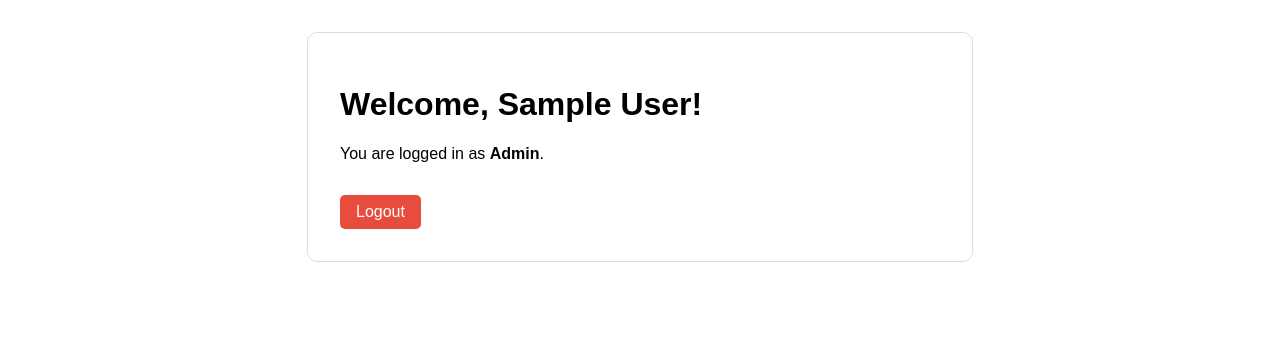
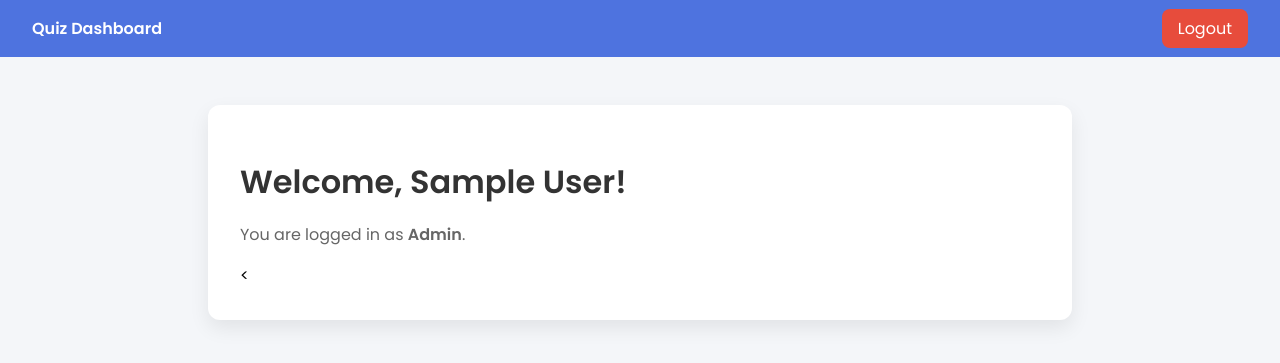
Before and after one commit to DEBAPALLAB/Eureka, a PHP site: page / in a window 1280 px wide. Shown: the top 363 px of the page. Run offline with PHP 8.4, Linux system fonts and the light colour scheme; the visitor is signed in with stand-in values (Sample User, id 1).

Commit message:
better ui

```diff
--- a/quiz-system/dashboard/index.php
+++ b/quiz-system/dashboard/index.php
@@ -1,13 +1,11 @@
 <?php
 session_start();
 
-// Redirect to login if not logged in
 if (!isset($_SESSION['user_id'])) {
     header("Location: ../views/login.html");
     exit;
 }
 
-// Get session values
 $name = htmlspecialchars($_SESSION['name']);
 $role = htmlspecialchars($_SESSION['role']);
 ?>
@@ -16,39 +14,63 @@ $role = htmlspecialchars($_SESSION['role']);
 <html lang="en">
 <head>
   <meta charset="UTF-8">
-    <title>Dashboard - Quiz System</title>
+  <title>Dashboard</title>
+  <link href="https://fonts.googleapis.com/css2?family=Poppins:wght@400;600&display=swap" rel="stylesheet">
   <style>
     body {
-            font-family: Arial, sans-serif;
-            margin: 2rem;
+      margin: 0;
+      background-color: #f4f6f9;
+      font-family: 'Poppins', sans-serif;
     }
-        .container {
-            max-width: 600px;
-            margin: auto;
-            padding: 2rem;
-            border: 1px solid #ddd;
-            border-radius: 10px;
+    .navbar {
+      background: #4e73df;
+      color: white;
+      padding: 1rem 2rem;
+      display: flex;
+      justify-content: space-between;
+      align-items: center;
     }
-        .logout-btn {
-            margin-top: 1rem;
-            display: inline-block;
-            padding: 8px 16px;
-            background-color: #e74c3c;
+    .navbar a {
       color: white;
       text-decoration: none;
-            border-radius: 5px;
+      font-weight: 500;
     }
-        .logout-btn:hover {
-            background-color: #c0392b;
+    .content {
+      max-width: 800px;
+      margin: 3rem auto;
+      padding: 2rem;
+      background: white;
+      border-radius: 12px;
+      box-shadow: 0 8px 20px rgba(0, 0, 0, 0.08);
+    }
+    h1 {
+      margin-bottom: 1rem;
+      color: #333;
+    }
+    p {
+      color: #666;
+    }
+    .btn-logout {
+      background: #e74c3c;
+      padding: 8px 16px;
+      border-radius: 8px;
+      text-decoration: none;
+      color: white;
+      font-weight: 500;
+    }
+    .btn-logout:hover {
+      background: #c0392b;
     }
   </style>
 </head>
 <body>
-<div class="container">
+
+  <div class="navbar">
+    <div><strong>Quiz Dashboard</strong></div>
+    <div><a href="../auth/logout.php" class="btn-logout">Logout</a></div>
+  </div>
+
+  <div class="content">
     <h1>Welcome, <?= $name ?>!</h1>
     <p>You are logged in as <strong><?= ucfirst($role) ?></strong>.</p>
-
-    <a href="../auth/logout.php" class="logout-btn">Logout</a>
-</div>
-</body>
-</html>
+    <
```
Also changed, not shown: quiz-system/views/login.html (+74 -8 lines), quiz-system/views/register.html (+75 -10 lines). Lines whose indentation alone changed are shown as unchanged.
